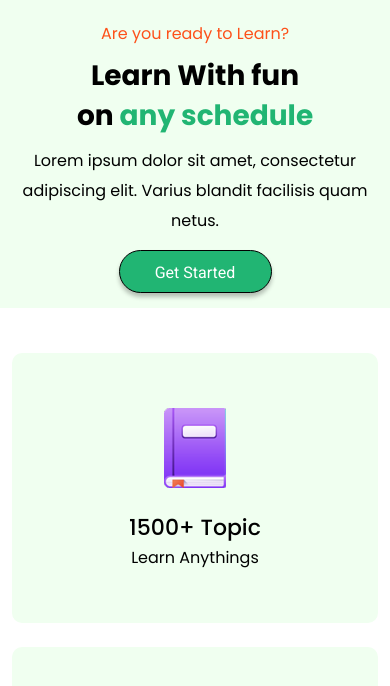
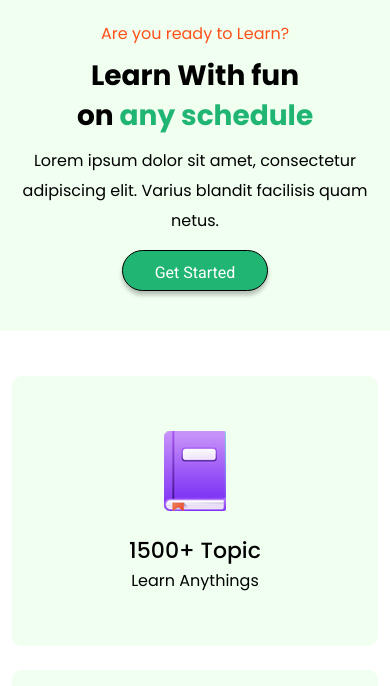
Before and after one commit to tahminataniya/e-school-, a plain HTML site: page index.html in a window 390 px wide. Shown: the part 158-844 px from the top of the page. Drawn offline with Linux system fonts and the light colour scheme; a script that the page names is missing.

Commit message:
Update media.css

```diff
--- a/css/media.css
+++ b/css/media.css
@@ -2,7 +2,7 @@
 @media (max-width: 575.98px) {
     /*banner start*/
    .banner {
-     padding: 15px 0px;
+     padding: 15px 0 40px;
 
    }
    .b_text {
@@ -21,6 +21,12 @@
    .b_img {
      margin-bottom: 25px;
      padding: 0 10px;
+   }
+ .b_btn{
+     padding: 12px 31px;
+     width: 146px;
+     height: 41px;
+
    }
    /*banner end*/
     /*feature start*/
```
